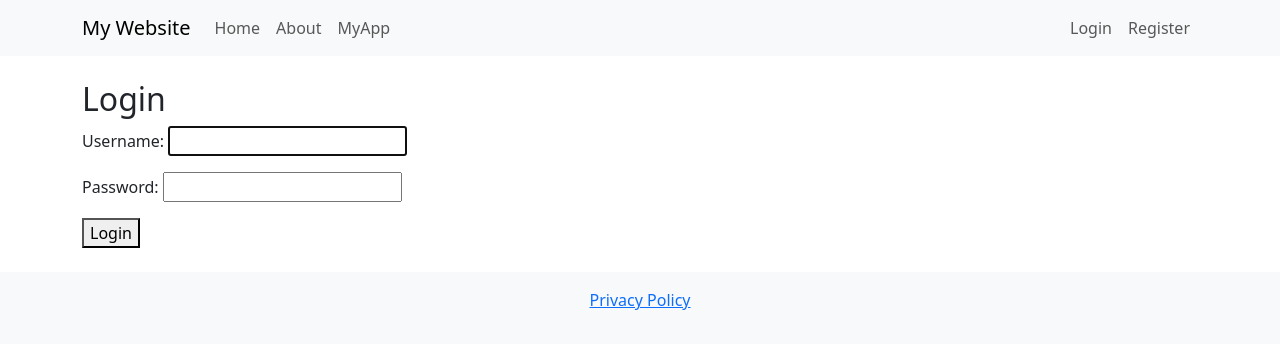
After one commit to ZdenkoKrio/django-project-template, a Django app: a page that uses BasicWebTemplate/web_template/core/templates/header.html in a window 1280 px wide. The commit adds this page. Shown: the top 349 px of the page. Run offline with Django 5.2, Linux system fonts and the light colour scheme.

Commit message:
basic autentification

```diff
--- a/BasicWebTemplate/web_template/core/templates/header.html
+++ b/BasicWebTemplate/web_template/core/templates/header.html
@@ -10,6 +10,21 @@
         <li class="nav-item"><a class="nav-link" href="{% url 'about' %}">About</a></li>
         <li class="nav-item"><a class="nav-link" href="{% url 'myapp' %}">MyApp</a></li>
       </ul>
+      <ul class="navbar-nav ms-auto">
+        {% if user.is_authenticated %}
+        <li class="nav-item"><a class="nav-link" href="{% url 'profile' %}">Profile</a></li>
+        <li class="nav-item">
+          <form method="post" action="{% url 'logout' %}" class="d-inline">
+            {% csrf_token %}
+            <button type="submit" class="nav-link btn btn-link" style="border: none; background: none; padding: 0; color: inherit; cursor: pointer;">
+              Logout
+            </button>
+          </form>
+        </li>{% else %}
+        <li class="nav-item"><a class="nav-link" href="{% url 'login' %}">Login</a></li>
+        <li class="nav-item"><a class="nav-link" href="{% url 'register' %}">Register</a></li>
+        {% endif %}
+      </ul>
     </div>
   </div>
 </nav>
--- /dev/null
+++ b/BasicWebTemplate/web_template/users/templates/login.html
@@ -0,0 +1,12 @@
+{% extends "base.html" %}
+
+{% block title %}Login{% endblock %}
+
+{% block content %}
+    <h2>Login</h2>
+    <form method="post">
+        {% csrf_token %}
+        {{ form.as_p }}
+        <button type="submit">Login</button>
+    </form>
+{% endblock %}
--- a/BasicWebTemplate/web_template/users/urls.py
+++ b/BasicWebTemplate/web_template/users/urls.py
@@ -1,5 +1,10 @@
 from django.urls import path
+from django.contrib.auth.views import LoginView, LogoutView
+from .views import RegisterView, ProfileView
 
 urlpatterns = [
-
+    path('register/', RegisterView.as_view(), name='register'),
+    path('login/', LoginView.as_view(template_name="login.html"), name='login'),
+    path('logout/', LogoutView.as_view(), name='logout'),
+    path('profile/', ProfileView.as_view(), name='profile'),
 ]
--- a/BasicWebTemplate/web_template/web_template/settings.py
+++ b/BasicWebTemplate/web_template/web_template/settings.py
@@ -124,3 +124,6 @@ STATIC_URL = 'static/'
 # https://docs.djangoproject.com/en/5.1/ref/settings/#default-auto-field
 
 DEFAULT_AUTO_FIELD = 'django.db.models.BigAutoField'
+
+LOGIN_REDIRECT_URL = 'profile'
+LOGOUT_REDIRECT_URL = 'home'
```
Also changed, not shown: BasicWebTemplate/web_template/users/templates/profile.html (added, +8 -0 lines), BasicWebTemplate/web_template/users/templates/register.html (added, +12 -0 lines), BasicWebTemplate/web_template/users/views.py (+11 -2 lines).
